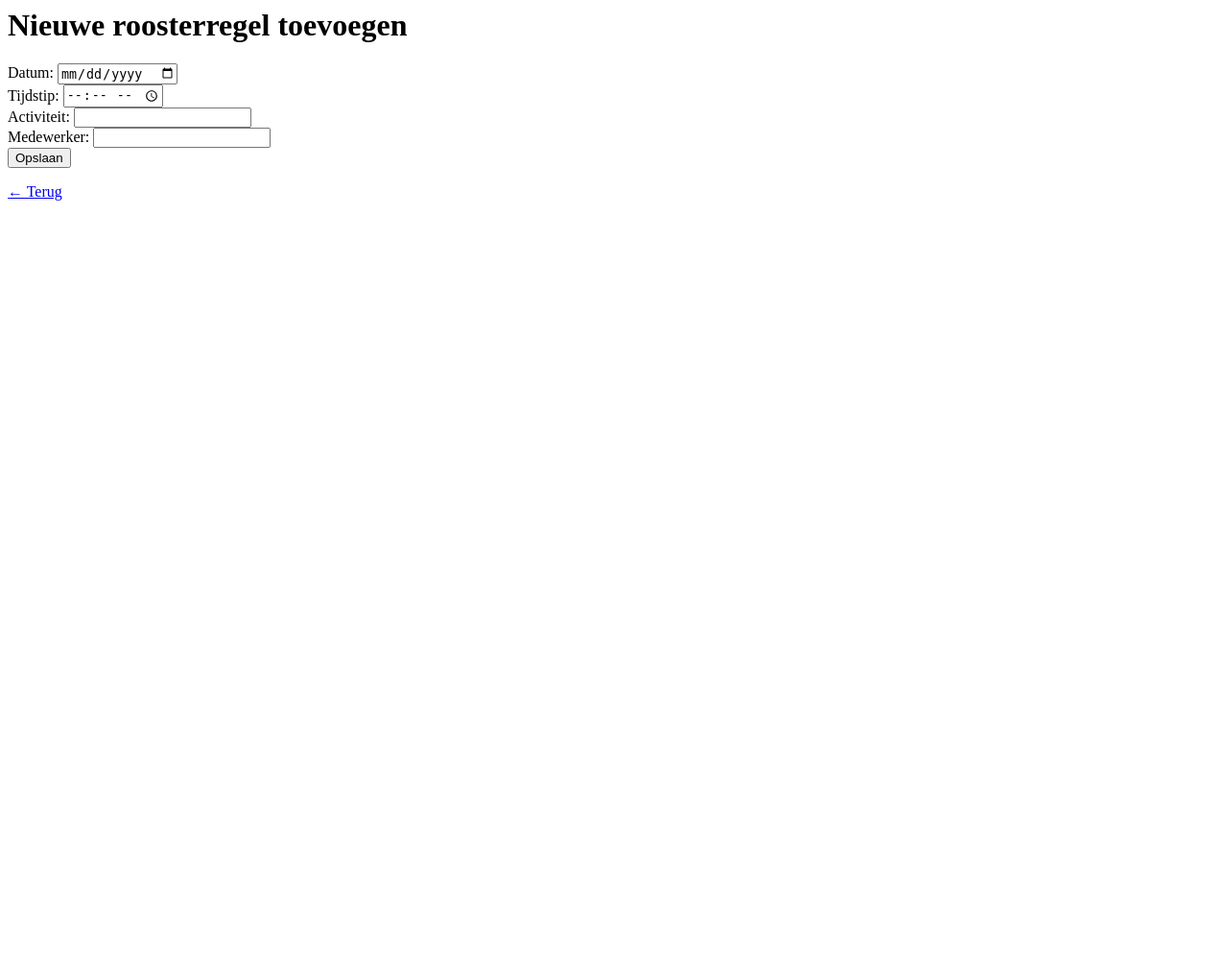
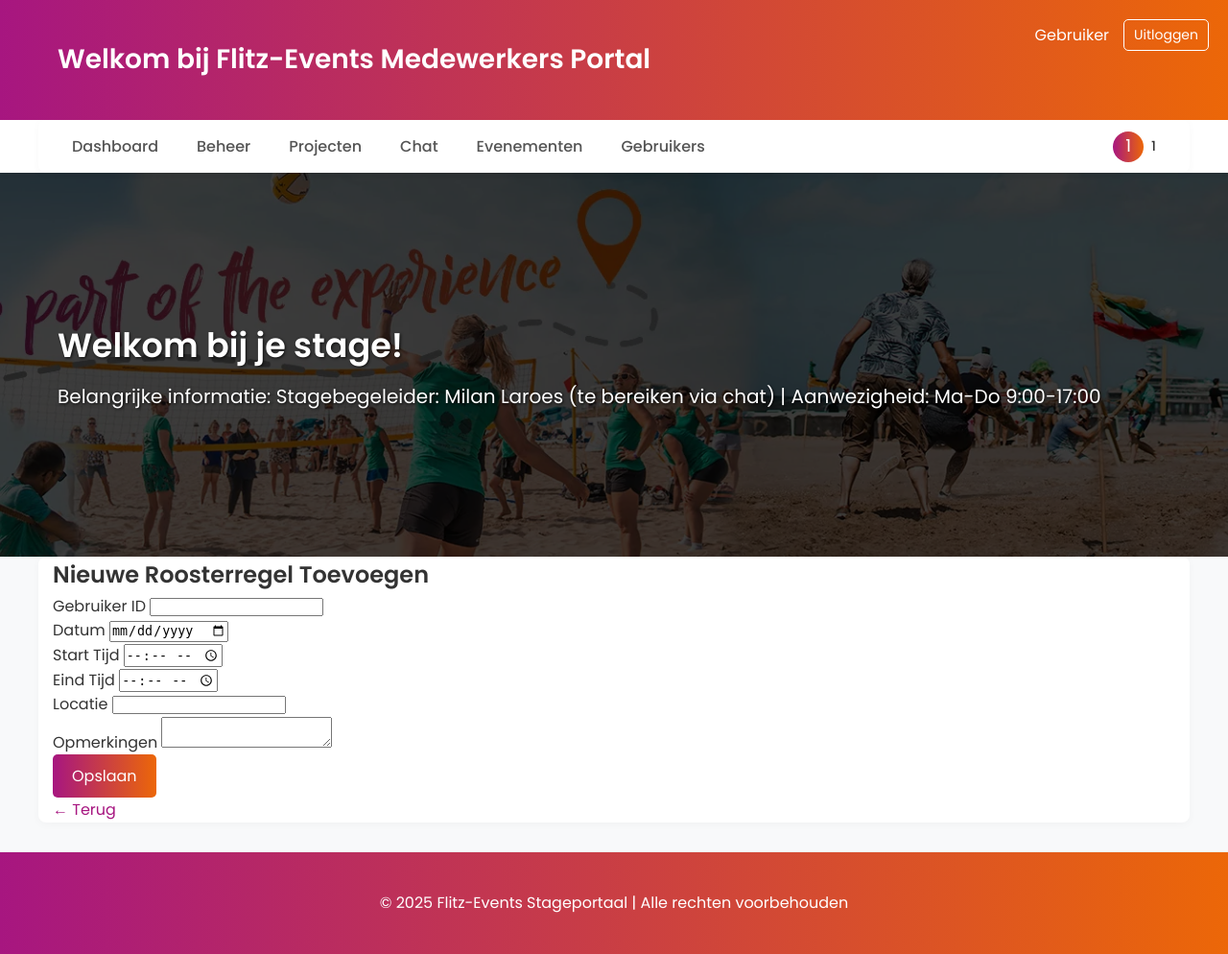
Before and after one commit to Dylanooooo/Dylanooooo.github.io, a PHP site: page /rooster/create.php in a window 1280 px wide. Shown: the whole page at 96% size. Before the commit the page ends 209 px from the top, so only its background shows below. Run offline with PHP 8.4, Linux system fonts and the light colour scheme; the visitor is signed in with stand-in values (Sample User, id 1).

Commit message:
Roosterregel toevoegen

```diff
--- a/rooster/create.php
+++ b/rooster/create.php
@@ -1,20 +1,103 @@
 <?php
-include __DIR__ . '/config.php';
+session_start();
+include('../includes/config.php');
 
-if ($_SERVER["REQUEST_METHOD"] === "POST") {
-    $stmt = $pdo->prepare("INSERT INTO rooster (datum, tijdstip, activiteit, medewerker) VALUES (?, ?, ?, ?)");
-    $stmt->execute([$_POST['datum'], $_POST['tijdstip'], $_POST['activiteit'], $_POST['medewerker']]);
-    header("Location: ../pages/rooster.html");
+// Controleer of de gebruiker is ingelogd
+if (!isset($_SESSION['user_id'])) {
+    header("Location: ../index.php");
     exit;
 }
+
+// Relatief pad voor navigatie
+$root_path = "../";
+$pageTitle = "Rooster Toevoegen - Flitz Events";
+$useIcons = true;
 ?>
 
-<h1>Nieuwe roosterregel toevoegen</h1>
-<form method="post">
-    Datum: <input type="date" name="datum" required><br>
-    Tijdstip: <input type="time" name="tijdstip" required><br>
-    Activiteit: <input type="text" name="activiteit" required><br>
-    Medewerker: <input type="text" name="medewerker" required><br>
-    <input type="submit" value="Opslaan">
-</form>
-<a href="../pages/rooster.html">← Terug</a>
+<!DOCTYPE html>
+<html lang="nl">
+
+<head>
+    <meta charset="UTF-8">
+    <meta name="viewport" content="width=device-width, initial-scale=1.0">
+    <title><?php echo $pageTitle; ?></title>
+    <link rel="stylesheet" href="../assets/css/style.css">
+    <link href="https://fonts.googleapis.com/css2?family=Poppins:wght@400;500;600&display=swap" rel="stylesheet">
+    <link rel="stylesheet" href="https://cdnjs.cloudflare.com/ajax/libs/font-awesome/6.0.0/css/all.min.css">
+</head>
+
+<body>
+    <!-- Inclusie van de consistente navigatie component -->
+    <?php include('../includes/navigation.php'); ?>
+
+    <div class="intro-banner-wrapper">
+        <div class="intro-banner">
+            <img src="../assets/images/FlitzBanner.png" alt="Flitz Events Banner" class="banner-img">
+            <div class="banner-text">
+                <div class="banner-container">
+                    <h3>Welkom bij je stage!</h3>
+                    <p>Belangrijke informatie: Stagebegeleider: Milan Laroes (te bereiken via chat) | Aanwezigheid:
+                        Ma-Do 9:00-17:00</p>
+                </div>
+            </div>
+        </div>
+    </div>
+
+    <section id="create-rooster-page">
+        <div class="container">
+            <h2>Nieuwe Roosterregel Toevoegen</h2>
+
+            <!-- Formulier voor rooster toevoeging -->
+            <form method="post" class="form-container">
+                <div class="form-group">
+                    <label for="gebruiker_id">Gebruiker ID</label>
+                    <input type="text" name="gebruiker_id" id="gebruiker_id" class="form-control" required>
+                </div>
+
+                <div class="form-group">
+                    <label for="dag">Datum</label>
+                    <input type="date" name="dag" id="dag" class="form-control" required>
+                </div>
+
+                <div class="form-group">
+                    <label for="start_tijd">Start Tijd</label>
+                    <input type="time" name="start_tijd" id="start_tijd" class="form-control" required>
+                </div>
+
+                <div class="form-group">
+                    <label for="eind_tijd">Eind Tijd</label>
+                    <input type="time" name="eind_tijd" id="eind_tijd" class="form-control" required>
+                </div>
+
+                <div class="form-group">
+                    <label for="locatie">Locatie</label>
+                    <input type="text" name="locatie" id="locatie" class="form-control" required>
+                </div>
+
+                <div class="form-group">
+                    <label for="opmerkingen">Opmerkingen</label>
+                    <textarea name="opmerkingen" id="opmerkingen" class="form-control" required></textarea>
+                </div>
+
+                <div class="form-group">
+                    <button type="submit" class="btn btn-primary">Opslaan</button>
+                </div>
+            </form>
+
+            <!-- Terug link -->
+            <div class="form-back-link">
+                <a href="../pages/rooster.php" class="btn btn-secondary">← Terug</a>
+            </div>
+        </div>
+    </section>
+
+    <footer>
+        <div class="footer-container">
+            <p>&copy; <?php echo date('Y'); ?> Flitz-Events Stageportaal | Alle rechten voorbehouden</p>
+        </div>
+    </footer>
+
+    <script src="../assets/js/scripts.js"></script>
+</body>
+
+</html>
```
Also changed, not shown: pages/rooster.php (+19 -6 lines).
